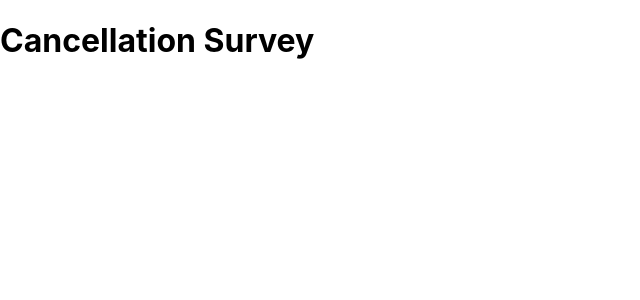
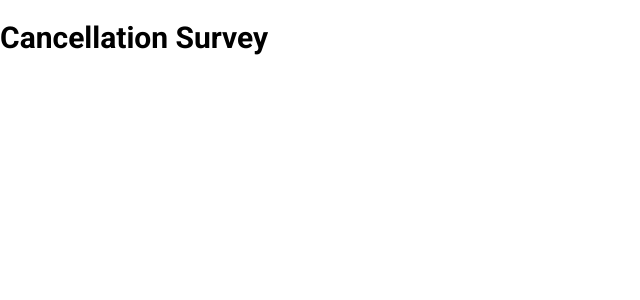
Before and after one commit to Mushfiqur06/cancelation-survey, a React (Create React App) app: page / in a window 1280 px wide. Shown: the top 300 px of the page, without its empty margins (0-640 px from the left). Built offline with nearby package versions, Linux system fonts and the light colour scheme.

Commit message:
Add SASS variable name

```diff
--- a/src/index.css
+++ /dev/null
@@ -1,13 +0,0 @@
-body {
-  margin: 0;
-  font-family: -apple-system, BlinkMacSystemFont, 'Segoe UI', 'Roboto', 'Oxygen',
-    'Ubuntu', 'Cantarell', 'Fira Sans', 'Droid Sans', 'Helvetica Neue',
-    sans-serif;
-  -webkit-font-smoothing: antialiased;
-  -moz-osx-font-smoothing: grayscale;
-}
-
-code {
-  font-family: source-code-pro, Menlo, Monaco, Consolas, 'Courier New',
-    monospace;
-}
--- a/src/index.js
+++ b/src/index.js
@@ -1,6 +1,6 @@
 import React from 'react';
 import ReactDOM from 'react-dom';
-import './index.css';
+import './index.scss';
 import App from './App';
 import reportWebVitals from './reportWebVitals';
 
--- /dev/null
+++ b/src/index.scss
@@ -0,0 +1,35 @@
+@import url('https://fonts.googleapis.com/css2?family=Roboto:wght@400;500;700&display=swap');
+
+/* Font (Roboto) */
+$primaryFont: 'Roboto', sans-serif;
+$regularFontWeight: 400;
+$mediumFontWeight: 500;
+$boldFontWeight: 700;
+
+
+/* Font Size List */
+$body: 0.938rem;
+$h1: 1.625rem;
+$h2: 1.5rem;
+$h3: 1.25rem;
+$h4: 1.125rem;
+$h5: 1rem;
+$h6: 0.875rem;
+
+/* Color List */
+$white: #ffffff;
+$black: #000000;
+$lightBlack: #555555;
+$darkOrange: #FEECEC;
+$lightOrange: #F43C3D;
+
+body {
+  margin: 0;
+  font-family: $primaryFont;
+  font-size: $body;
+  color: $black;
+  background-color: $white;
+  font-weight: $regularFontWeight;
+  -webkit-font-smoothing: antialiased;
+  -moz-osx-font-smoothing: grayscale;
+}
```
